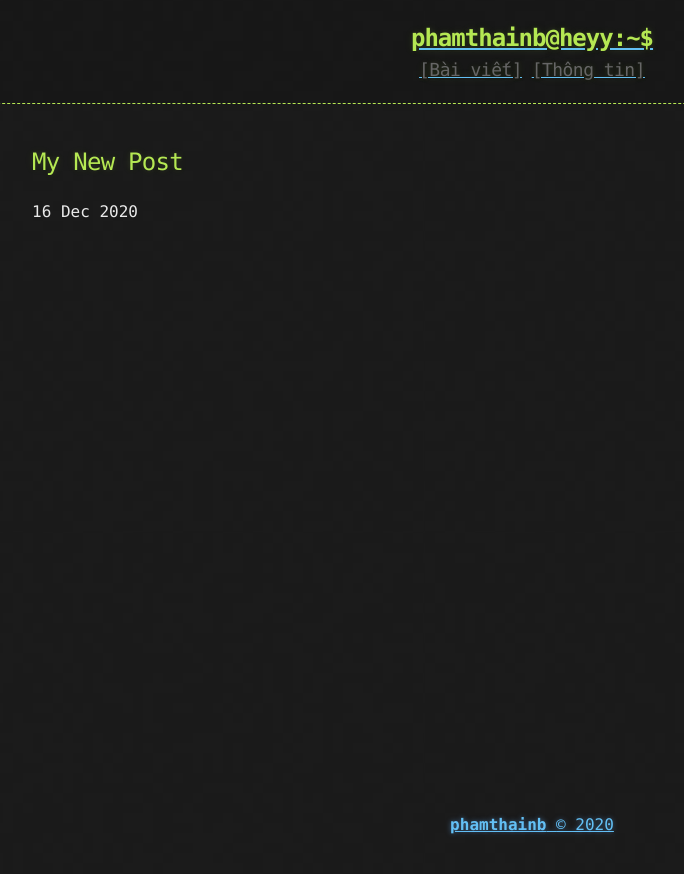
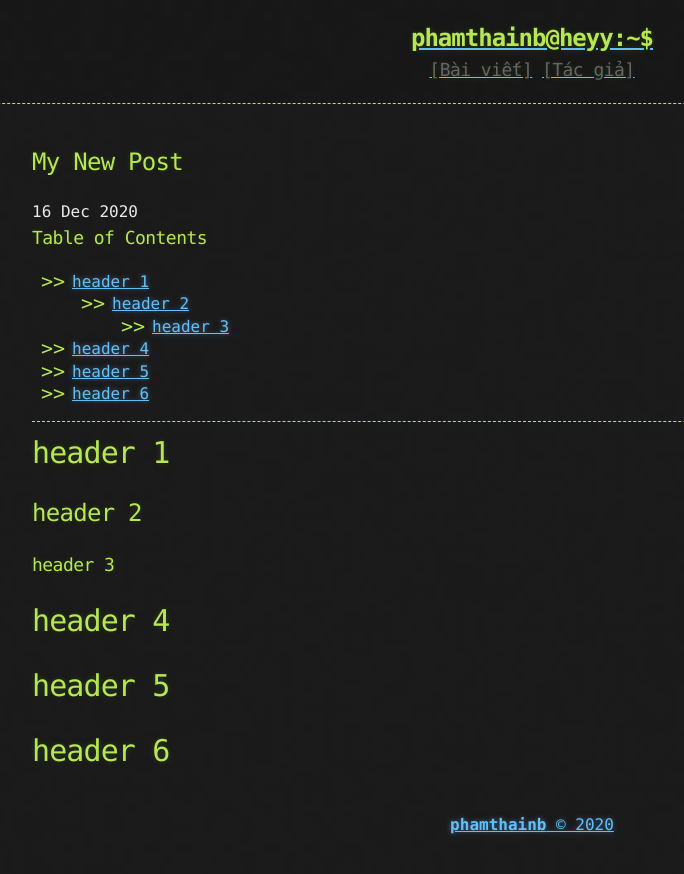
Before and after one commit to phamthainb/phamthainb.github.io, a Jekyll site: the page built from _posts/2020-12-16-my-new-post.md, in a window 1280 px wide. Shown: the top 874 px of the page, without its empty margins (108-792 px from the left). Built offline with Jekyll 4.4.1, drawn with Linux system fonts in a browser that asks for light colours; the table of contents is made by our own code.

Commit message:
add table of contents

```diff
--- a/_config.yml
+++ b/_config.yml
@@ -14,12 +14,12 @@ paginate: 3
 paginate_path: /page/:num/
 
 defaults:
-  -
-    scope:
+  - scope:
       path: ""
       type: "posts"
     values:
       layout: "post"
+      toc: true
 
 future: true
 plugins:
@@ -27,8 +27,14 @@ plugins:
   - jekyll-paginate
   - jekyll-sitemap
   - jekyll-compose
+  - jekyll-toc
+#end plugins
+
+# config toc
+toc:
+  max_level: 3 # default: 6
 
 # Custom variables
-owner : "phamthainb"
-year : "2020"
+owner: "phamthainb"
+year: "2020"
 google_analytics: G-XV52QZCWCD
--- a/_includes/links.html
+++ b/_includes/links.html
@@ -1,3 +1,3 @@
 <a href="{{ "/archive" | prepend: site.baseurl | replace: '//', '/' }}"><h2 class="header-link">[Bài viết]</h2></a>
-<a href="{{ "/about" | prepend: site.baseurl | replace: '//', '/' }}"><h2 class="header-link">[Thông tin]</h2></a>
+<a href="{{ "/about" | prepend: site.baseurl | replace: '//', '/' }}"><h2 class="header-link">[Tác giả]</h2></a>
 <!-- <a href="{{ "/atom.xml" | prepend: site.baseurl | replace: '//', '/' }}"><h2 class="header-link">RSS</h2></a> -->
--- a/_layouts/post.html
+++ b/_layouts/post.html
@@ -1,9 +1,17 @@
 ---
 layout: default
+toc: true
 ---
 
 <article>
   <h2>{{ page.title }}</h2>
-  <time datetime="{{ page.date | date_to_xmlschema }}" class="by-line">{{ page.date | date_to_string }}</time>
-  {{ content }}
+  <time datetime="{{ page.date | date_to_xmlschema }}" class="by-line"
+    >{{ page.date | date_to_string }}</time
+  >
+  <nav aria-label="Table of Contents">
+    <h3>Table of Contents</h3>
+    {{ content | toc_only }}
+  </nav>
+  <hr />
+  <section itemprop="articleBody">{{ content }}</section>
 </article>
--- a/_posts/2020-12-16-my-new-post.md
+++ b/_posts/2020-12-16-my-new-post.md
@@ -1,5 +1,18 @@
 ---
-layout: post
 title: My New Post
 date: 2020-12-16 10:55 +0700
+published: true
+toc: true
 ---
+
+# header 1
+
+## header 2
+
+### header 3
+
+# header 4
+
+# header 5
+
+# header 6
```
Also changed, not shown: _posts/2017-12-12-Sample-Page.md (+1 -0 lines), 1 other file.
